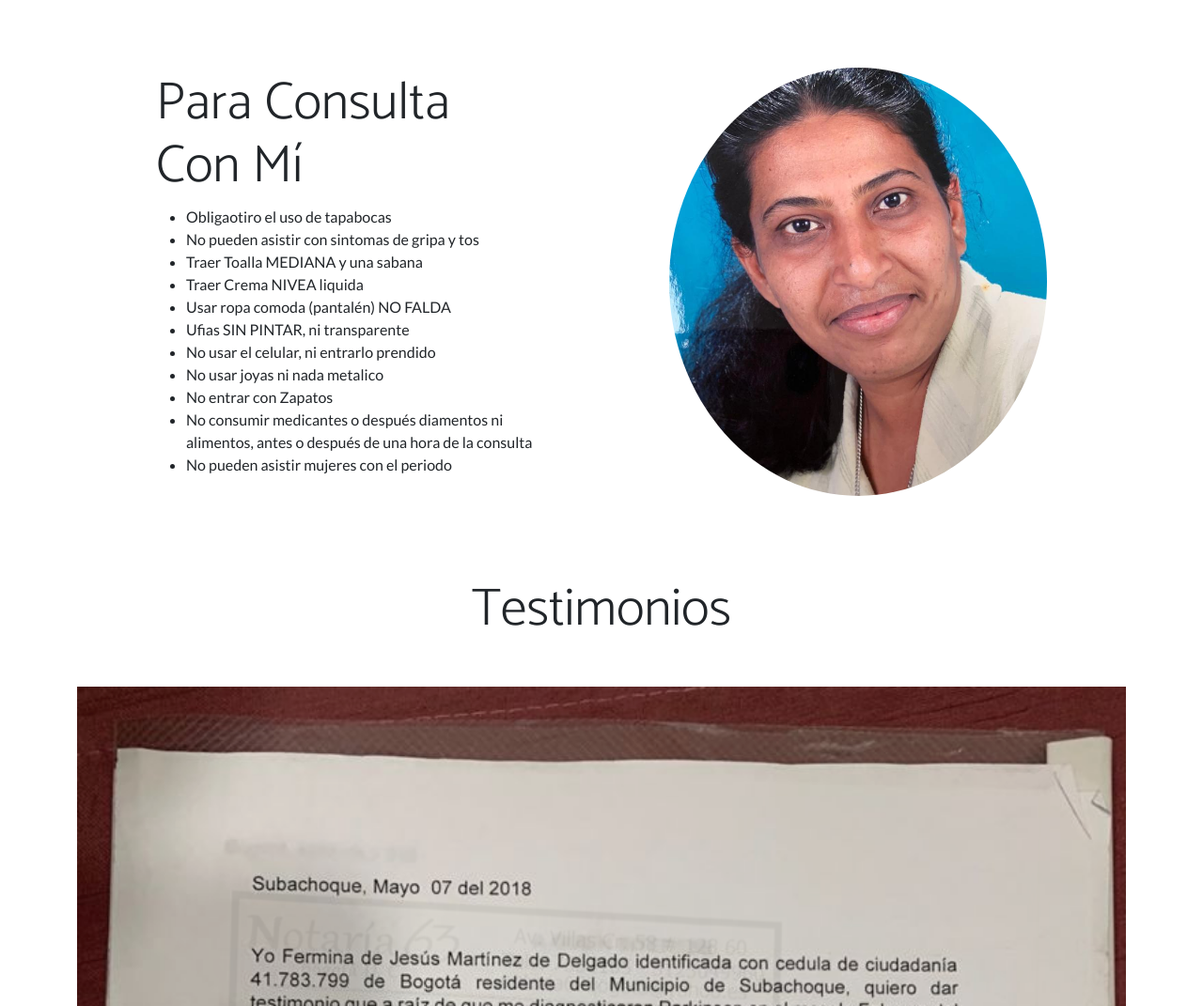
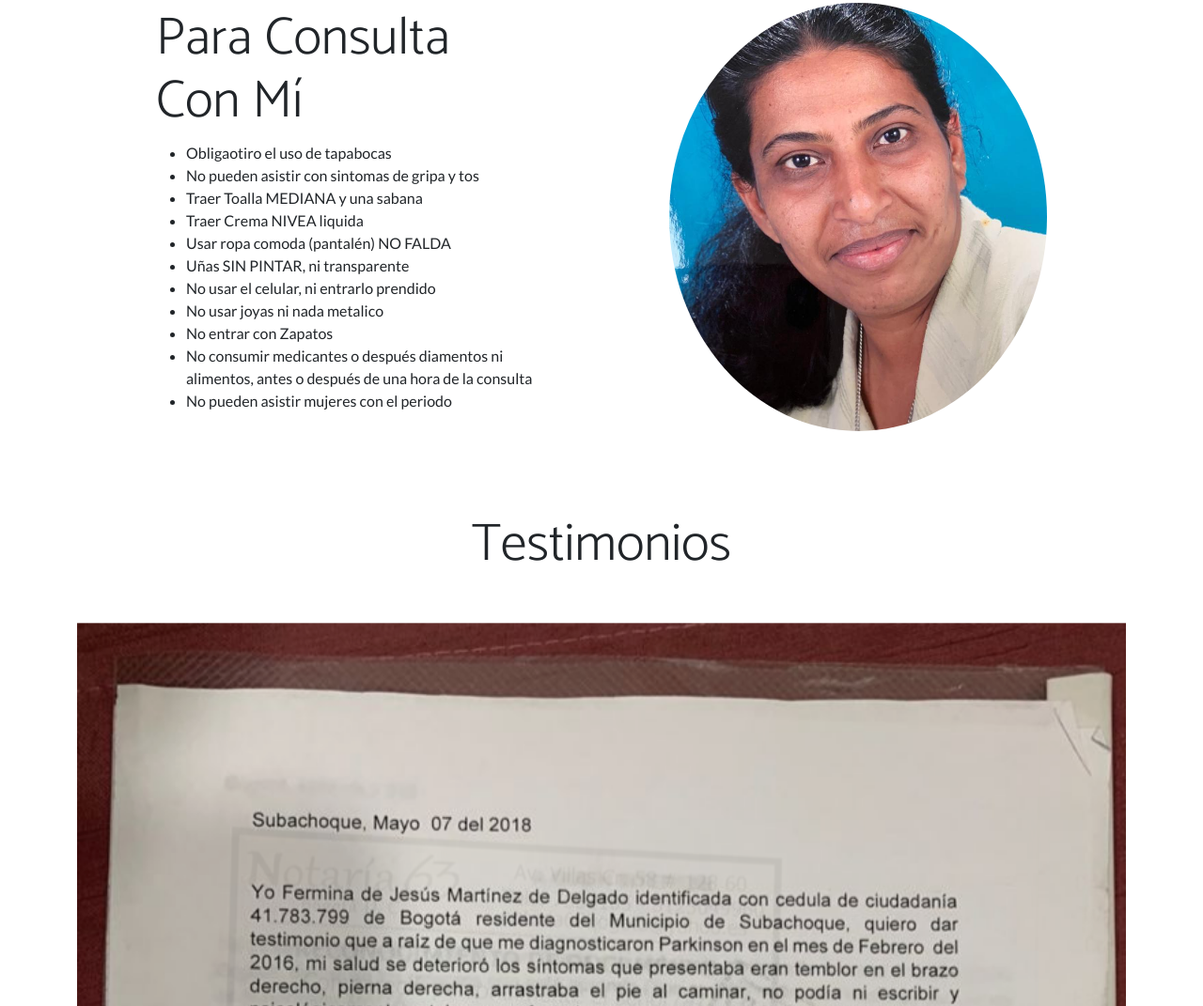
Before and after one commit to lawsonmathew/mahitha, a plain HTML site: page index.html in a window 1280 px wide. Shown: the part 1412-2483 px from the top of the page at 94% size. Drawn offline with nearby package versions, Linux system fonts and the light colour scheme; files whose address does not match are found by name.

```diff
--- a/index.html
+++ b/index.html
@@ -82,7 +82,7 @@
                                 <li>    Traer Toalla MEDIANA y una sabana </li>
                                 <li>    Traer Crema NIVEA liquida </li>
                                 <li>    Usar ropa comoda (pantalén) NO FALDA </li>
-                                <li>    Ufias SIN PINTAR, ni transparente </li>
+                                <li>    Uñas SIN PINTAR, ni transparente </li>
                                 <li>    No usar el celular, ni entrarlo prendido </li>
                                 <li>    No usar joyas ni nada metalico </li>
                                 <li>    No entrar con Zapatos </li>
```
Also changed, not shown: assets/MahithaLogo.png.
